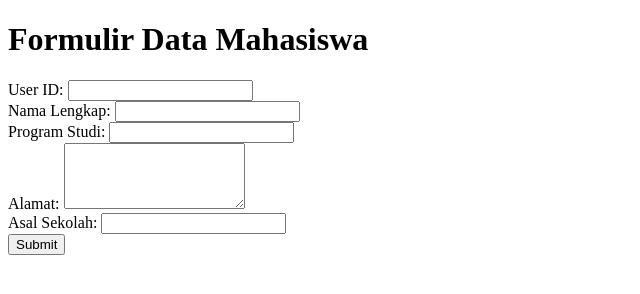
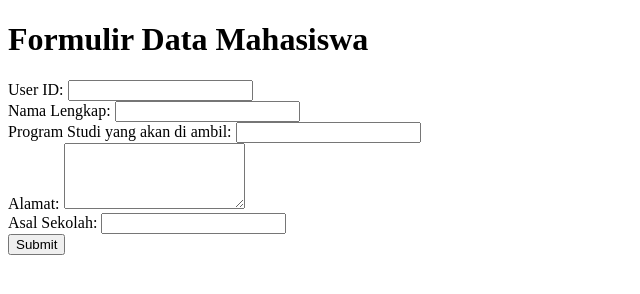
Before and after one commit to AditWiBu69/TugasBesar_pbo_Pendaftaran_Mahasiswa, a plain HTML site: page formPendaftaran.html in a window 1280 px wide. Shown: the whole page, without its empty margins (0-640 px from the left). Drawn offline with Linux system fonts and the light colour scheme.

Commit message:
make it better

```diff
--- a/formPendaftaran.html
+++ b/formPendaftaran.html
@@ -6,6 +6,9 @@
     <title>Formulir Data Mahasiswa</title>
 </head>
 <body>
+<script>
+
+</script>
     <h1>Formulir Data Mahasiswa</h1>
     <form action="/submit" method="post">
         <label for="userid">User ID:</label>
@@ -14,7 +17,7 @@
         <label for="namalengkap">Nama Lengkap:</label>
         <input type="text" id="namalengkap" name="namalengkap" required><br>
 
-        <label for="prodi">Program Studi:</label>
+        <label for="prodi">Program Studi yang akan di ambil:</label>
         <input type="text" id="prodi" name="prodi" required><br>
 
         <label for="alamat">Alamat:</label>
```
